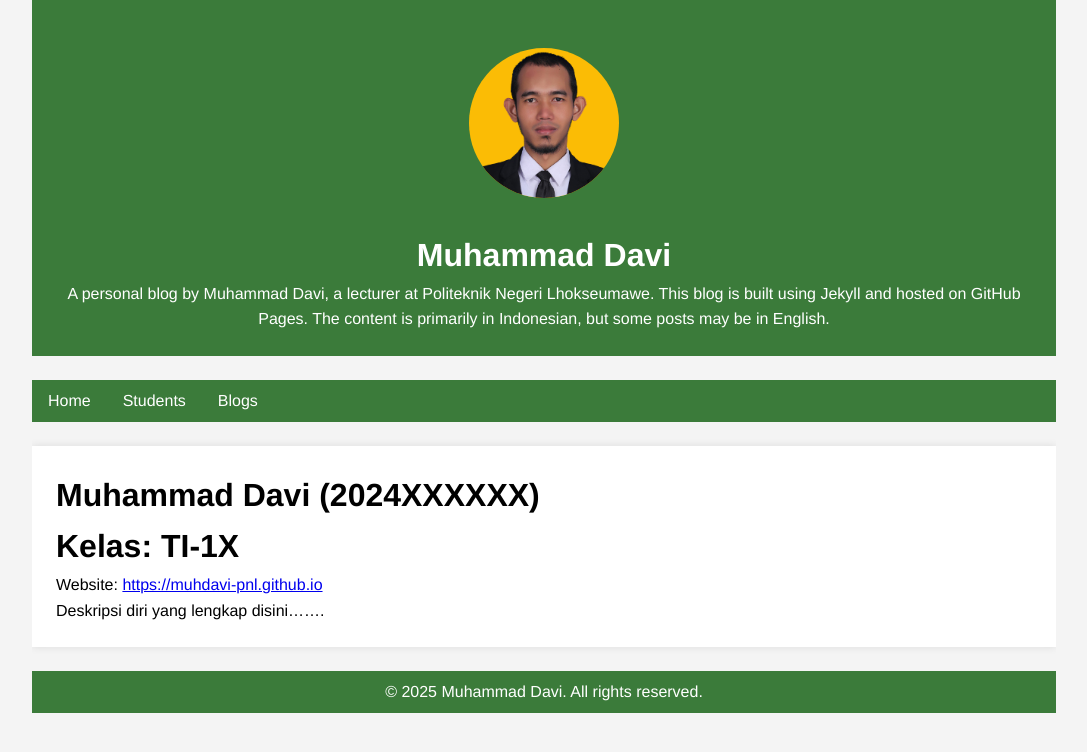
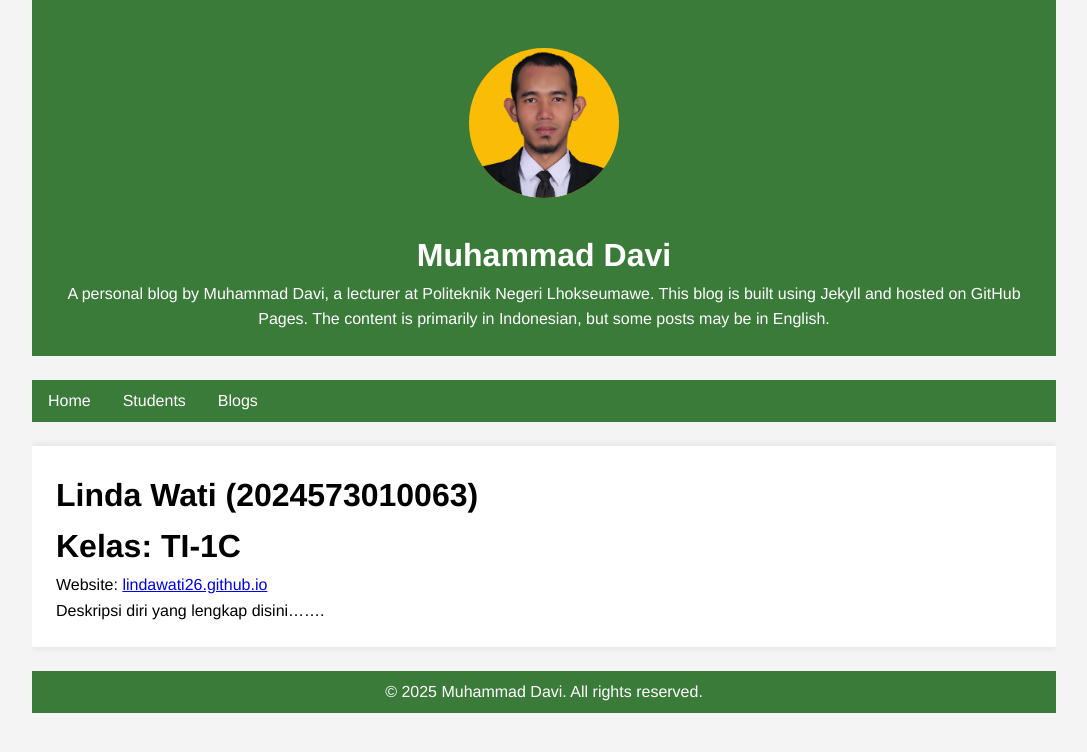
Before and after one commit to muhdavi-pnl/muhdavi-pnl.github.io, a Jekyll site: the page built from _students/davi.md, in a window 1280 px wide. Shown: the top 752 px of the page, without its empty margins (96-1183 px from the left). Built offline with Jekyll 4.4.1, drawn with Linux system fonts in a browser that asks for light colours.

Commit message:
linda.md

```diff
--- a/_students/davi.md
+++ b/_students/davi.md
@@ -1,9 +1,9 @@
 ---
 layout: student
-short_name: Davi
-name: Muhammad Davi
-nim: 2024XXXXXX
-class: TI-1X
-website: https://muhdavi-pnl.github.io
+short_name: Linda
+name: Linda Wati
+nim: 2024573010063
+class: TI-1C
+website: lindawati26.github.io
 ---
 Deskripsi diri yang lengkap disini.......
```
